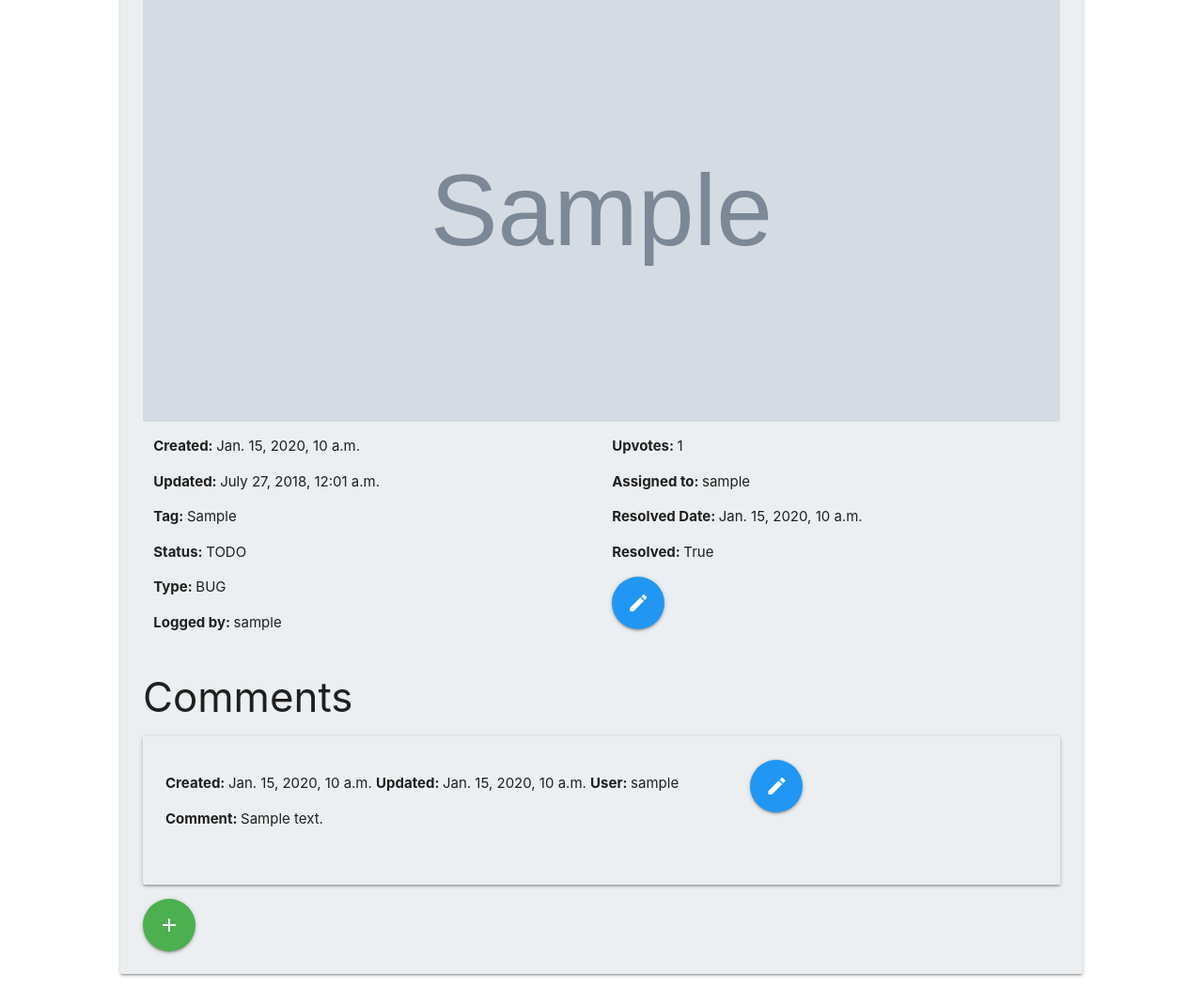
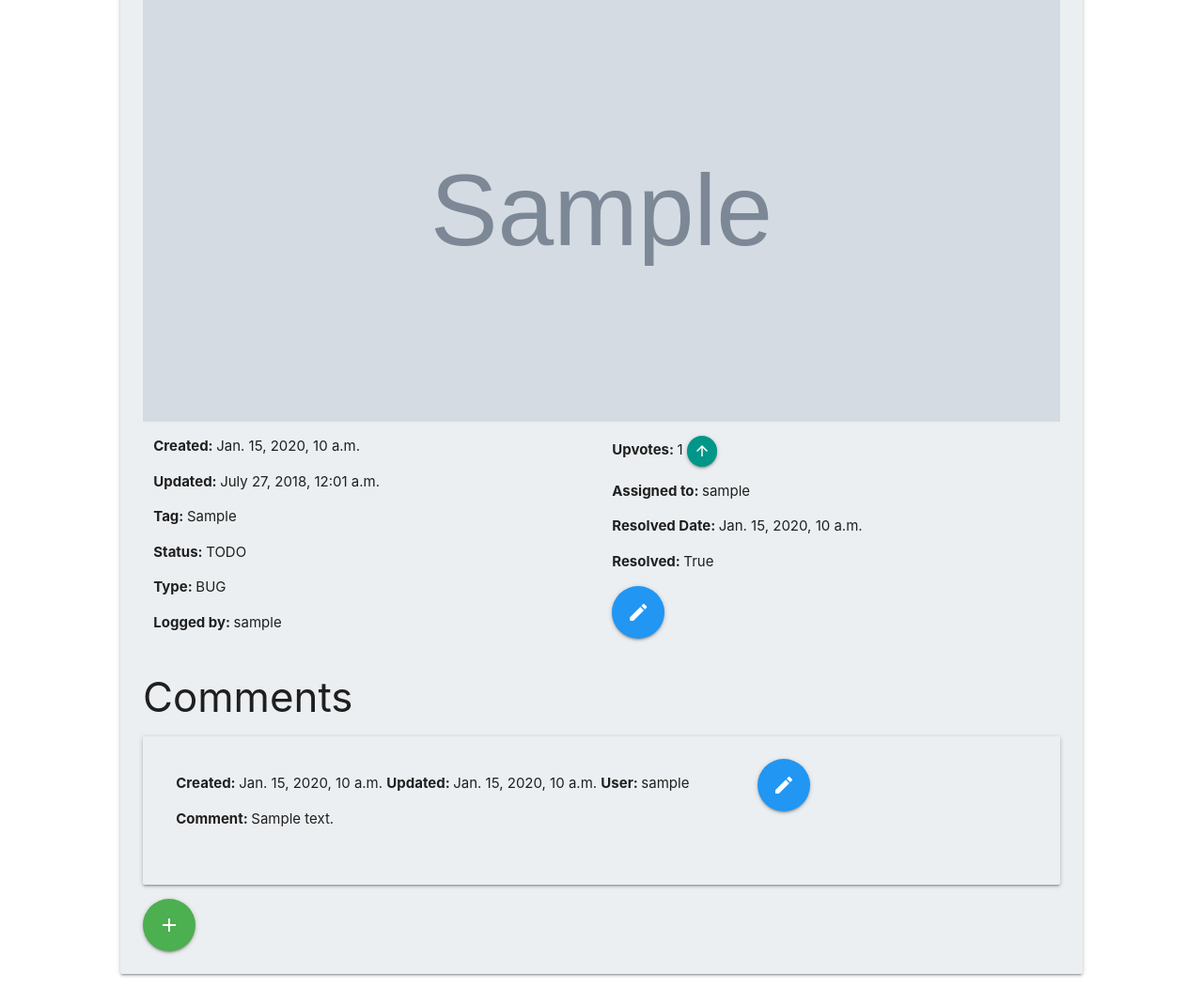
Before and after one commit to jordandaly/issue_tracker, a Django app: page /issues/1/ in a window 1280 px wide. Shown: the part 360-1412 px from the top of the page at 94% size. Run offline with Django 3.2, Linux system fonts and the light colour scheme; tables that the repository leaves empty hold one stand-in row (values such as "Sample post"); grey boxes marked "Sample" are stand-in pictures; some libraries are stand-ins or nearby versions.

Commit message:
added upvote for issue type bug

```diff
--- a/issues/templates/issuedetail.html
+++ b/issues/templates/issuedetail.html
@@ -17,7 +17,10 @@
             <p><b>Logged by: </b>{{ issue.author }}</p>
         </div>
         <div class="col s12 m6">
-            <p><b>Upvotes: </b>{{ issue.upvotes }}</p>
+            <p><b>Upvotes: </b>{{ issue.upvotes }}
+                {% if issue.issue_type == "BUG" %}
+                <a class="btn-floating btn-small waves-effect waves-light teal" href="{% url 'upvote' issue.id %}"><i class="material-icons">arrow_upward</i></a>
+                {% endif %}</p>
             <p><b>Assigned to: </b>{{ issue.assignee }}</p>
             <p><b>Resolved Date: </b>{{ issue.resolved_date }}</p>
             <p><b>Resolved: </b>{{ issue.is_resolved }}</p>
@@ -39,7 +42,7 @@
 
 
 
-        <div class="col s12 m6">
+        <!--<div class="col s12 m6">-->
             <h3>Comments</h3>
             {% for comment in comments %}
             <div class="card-panel blue-grey lighten-5">
@@ -48,14 +51,15 @@
                         <p><b>Created: </b>{{ comment.created_date }} <b>Updated: </b>{{ comment.updated_date }} <b>User: </b>{{ comment.author }}</p>
                         <p><b>Comment: </b>{{ comment.comment }}</p>
                     </div>
-                <div class="col s12 m4"></div>
+                    <div class="col s12 m4">
                         <a class="btn-floating btn-large waves-effect waves-light blue" href="{% url 'edit_comment' issue.id comment.id %}"><i class="material-icons left">edit</i>Edit Comment</a>
                     </div>
                 </div>
             </div>
+
             {% endfor %}
             <a class="btn-floating btn-large waves-effect waves-light green" href="{% url 'new_comment' issue.id %}"><i class="material-icons left">add</i>Add New Comment</a>
-        </div>
+
 
 
 </div>
--- a/issues/templates/issues.html
+++ b/issues/templates/issues.html
@@ -16,6 +16,7 @@
             <p><span><b>Type: </b>{{ issue.issue_type }}</span></p>
             <p><span><b>Logged by: </b>{{ issue.author }}</span></p>
             <p><span><b>Assigned to: </b>{{ issue.assignee }}</span></p>
+        </div>
         </li>
     {% endfor %}
     </ul>
--- a/issues/urls.py
+++ b/issues/urls.py
@@ -1,5 +1,5 @@
 from django.conf.urls import url
-from .views import get_issues, issue_detail, create_or_edit_issue, create_or_edit_comment, search
+from .views import get_issues, issue_detail, create_or_edit_issue, create_or_edit_comment, search, upvote
 
 urlpatterns = [
     url(r'^$', get_issues, name='get_issues'),
@@ -9,4 +9,5 @@ urlpatterns = [
     url(r'^(?P<issue_pk>\d+)/new/$', create_or_edit_comment, name='new_comment'),
     url(r'^(?P<issue_pk>\d+)/(?P<pk>\d+)/edit/$', create_or_edit_comment, name='edit_comment'),
     url(r'^search/$', search, name='search'),
+    url(r'^(?P<pk>\d+)/upvote/$', upvote, name='upvote'),
     ]
--- a/issues/views.py
+++ b/issues/views.py
@@ -1,4 +1,4 @@
-from django.shortcuts import render, get_object_or_404, redirect
+from django.shortcuts import render, get_object_or_404, redirect, reverse
 from django.utils import timezone
 from .models import Issue, Comment
 from .forms import IssueForm, CommentForm
@@ -13,10 +13,12 @@ def get_issues(request):
     issues = Issue.objects.all().order_by('-created_date')
     return render(request, "issues.html", {'issues': issues})
 
+
 def search(request):
     issue_list = Issue.objects.all()
     issue_filter = IssueFilter(request.GET, queryset=issue_list)
     return render(request, 'search_issues.html', {'filter': issue_filter})
+
 
 def issue_detail(request, pk):
     """
@@ -30,6 +32,14 @@ def issue_detail(request, pk):
     issue.save()
     comments = Comment.objects.filter(issue=pk)
     return render(request, "issuedetail.html", {'issue': issue, 'comments': comments})
+
+
+def upvote(request, pk):
+    issue = Issue.objects.get(pk=pk)
+    issue.upvotes += 1
+    issue.save()
+    return redirect('issue_detail', pk)
+
 
 def create_or_edit_issue(request, pk=None):
     """
```
Lines whose indentation alone changed are shown as unchanged.
